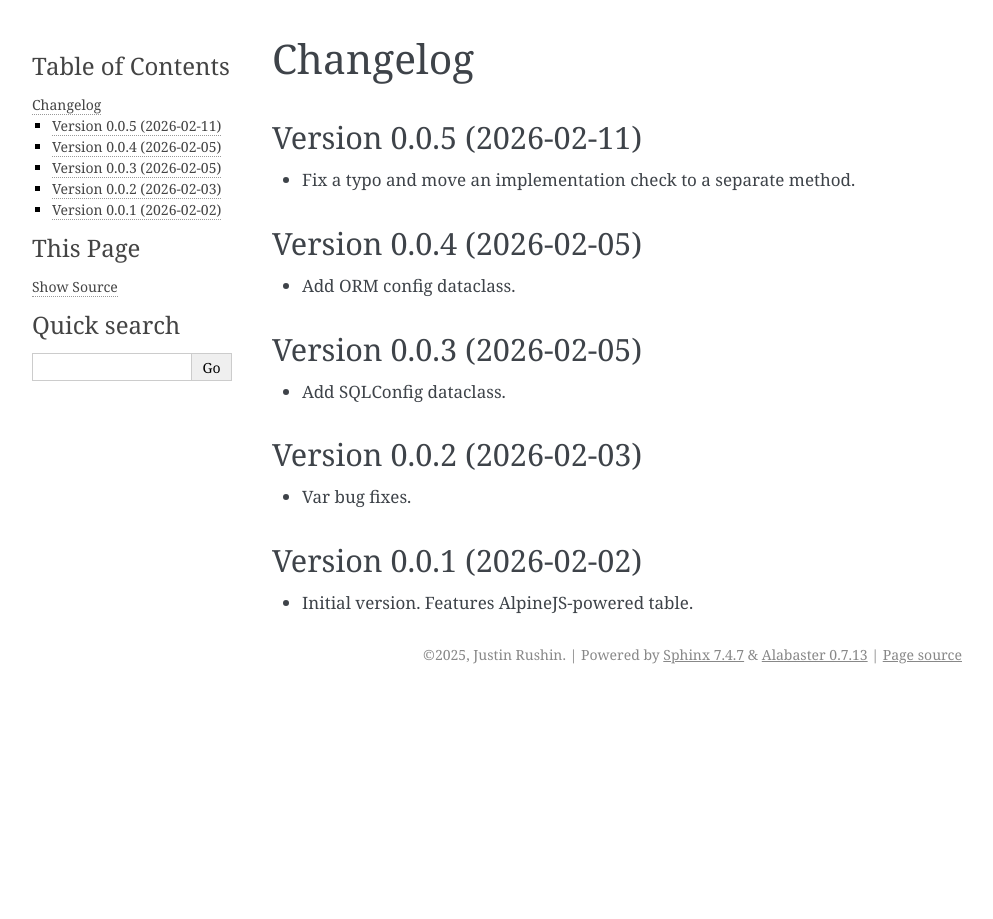
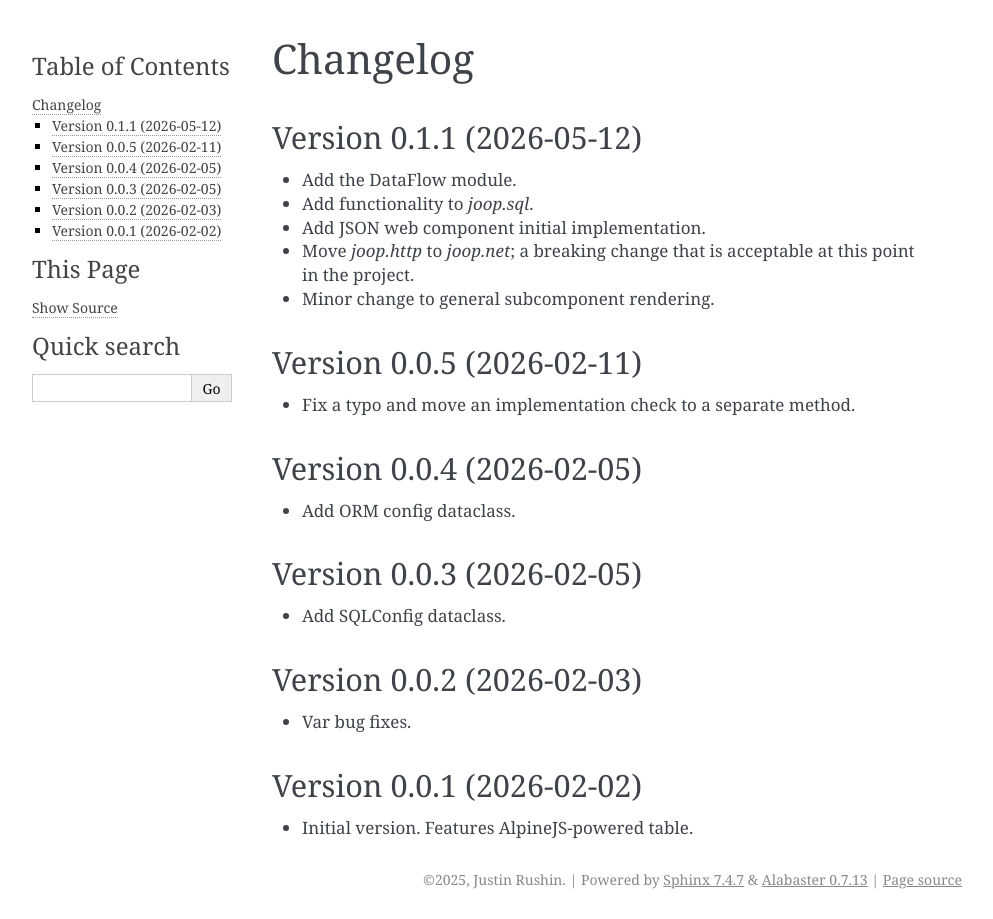
Before and after one commit to rushinjgr/joop, a Sphinx documentation site: the page built from python/docs/source/changelog.rst, in a window 1280 px wide. Shown: the whole page, without its empty margins (148-1141 px from the left). Built offline with Sphinx 7.4.7, drawn with Linux system fonts in a browser that asks for light colours.

Commit message:
Version bump updates. Fix issues with: * JSON subcomponent rendering * heartbeat method naming

```diff
--- a/python/docs/source/changelog.rst
+++ b/python/docs/source/changelog.rst
@@ -1,5 +1,13 @@
 Changelog
 =========
+
+Version 0.1.1 (2026-05-12)
+--------------------------
+- Add the DataFlow module.
+- Add functionality to `joop.sql`.
+- Add JSON web component initial implementation.
+- Move `joop.http` to `joop.net`; a breaking change that is acceptable at this point in the project.
+- Minor change to general subcomponent rendering.
 
 Version 0.0.5 (2026-02-11)
 --------------------------
--- a/python/docs/source/index.rst
+++ b/python/docs/source/index.rst
@@ -17,6 +17,11 @@ Features
 --------
 
 - HTML Components for server-side rendering.
+- Declarative DataFlow module:
+  - Data model based.
+  - Supports local caching of inbound & outbound data, especially via SQLite.
+  - Supports fanout of outbound data to multiple sources of different varieties.
+  - Ideal for IoT use cases.
 
 
 .. toctree::
--- a/python/docs/source/modules.rst
+++ b/python/docs/source/modules.rst
@@ -12,6 +12,7 @@ API Documentation
 
    joop.web
    joop.dao
+   joop.dataflow
    joop.cli
    joop.flask
    joop.net
```
Also changed, not shown: python/README.md, 4 other files.
